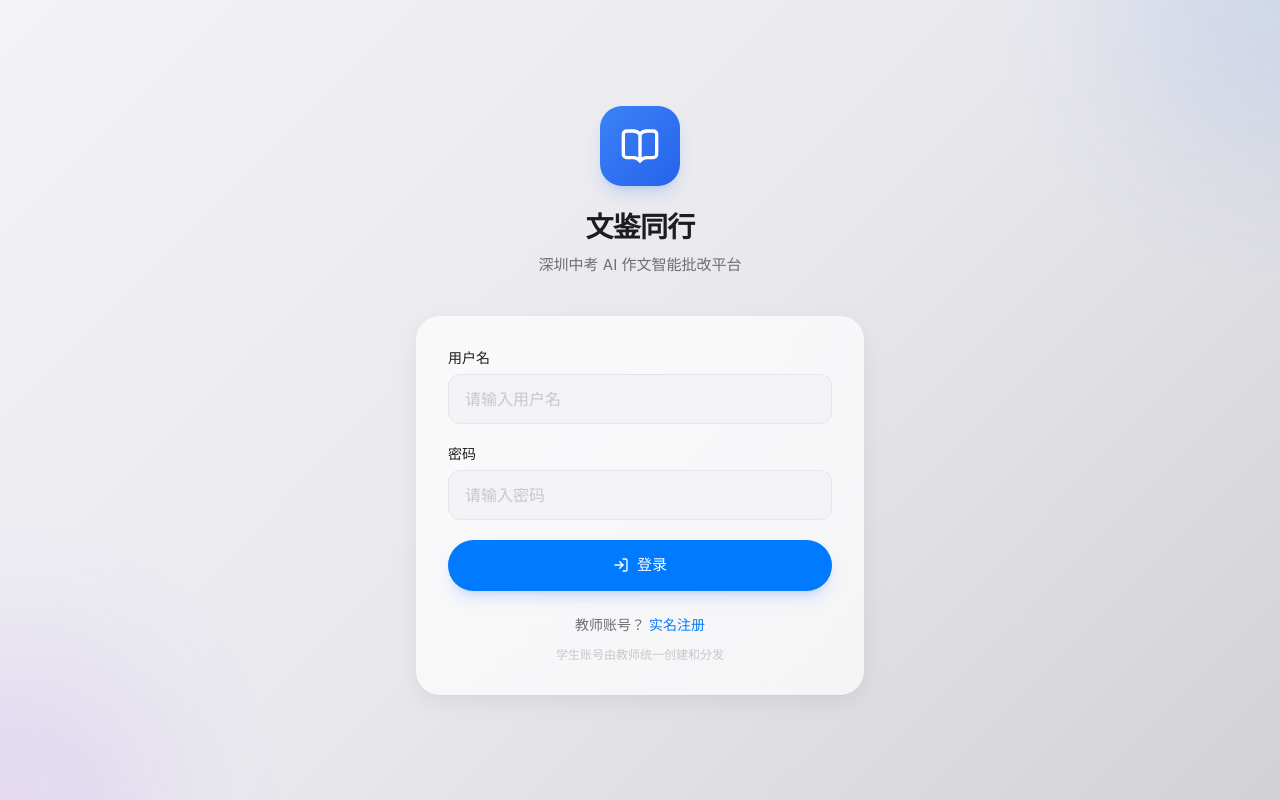
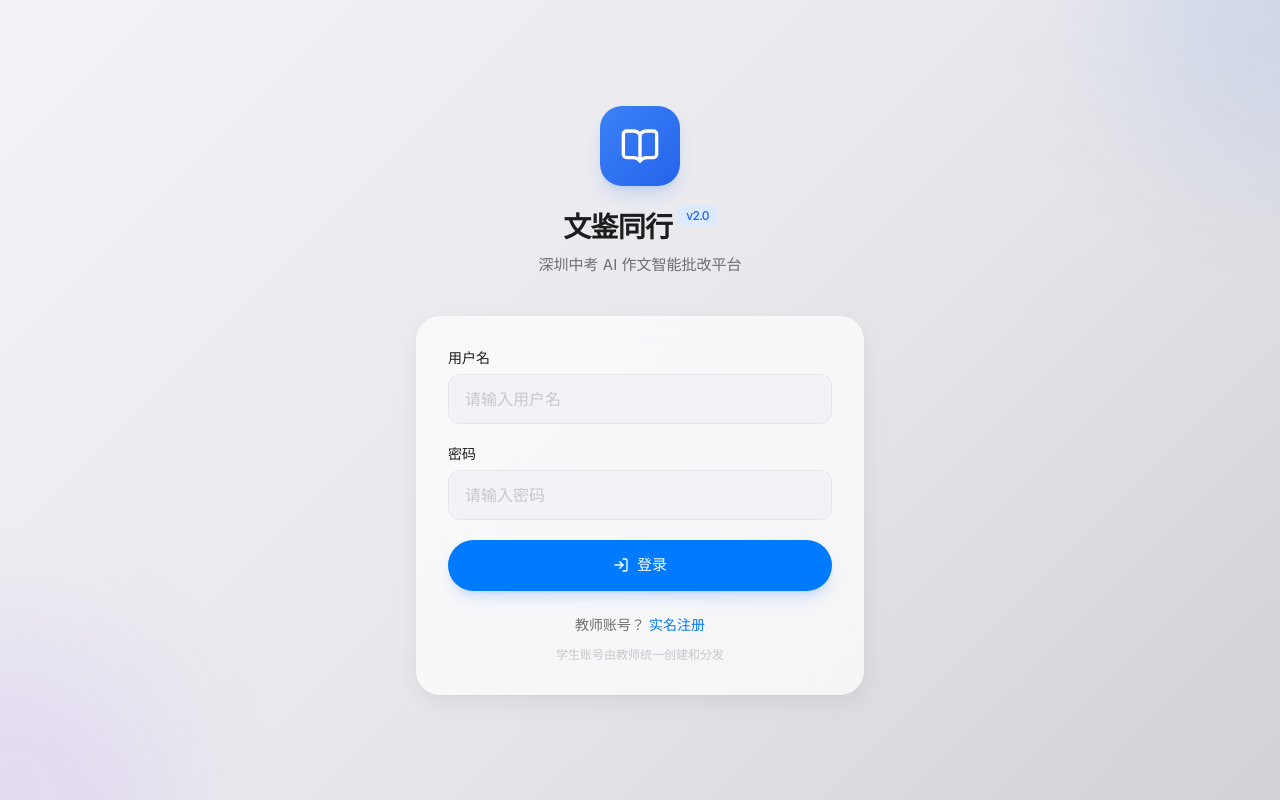
Before and after one commit to Y-zhi-vacuous/wenjiantongxing, a React (Vite) app in the folder frontend/: page /login in a window 1280 px wide. Built offline with nearby package versions, Linux system fonts and the light colour scheme.

Commit message:
fix: add unique timestamped image tag + v2.0 badge for deploy verification
- CI workflow now pushes both :latest and :YYYYMMDD-HHMMSS-SHA tags
- Login page shows v2.0 badge to visually confirm deployment version
- Unique tags prevent K8s image cache issues on Sealos

```diff
--- a/frontend/src/pages/Login.tsx
+++ b/frontend/src/pages/Login.tsx
@@ -42,7 +42,7 @@ export default function Login() {
           <div className="w-20 h-20 bg-gradient-to-br from-blue-500 to-blue-600 rounded-[22px] flex items-center justify-center mx-auto mb-5 shadow-lg shadow-blue-500/20">
             <BookOpen className="w-10 h-10 text-white" />
           </div>
-          <h1 className="text-[28px] font-bold text-apple-text tracking-tight">文鉴同行</h1>
+          <h1 className="text-[28px] font-bold text-apple-text tracking-tight">文鉴同行 <span className="inline-flex items-center px-2 py-0.5 rounded-md text-xs font-medium bg-blue-100 text-blue-600 align-top">v2.0</span></h1>
           <p className="text-apple-secondary mt-1.5 text-[15px]">深圳中考 AI 作文智能批改平台</p>
         </div>
         <div className="backdrop-blur-2xl bg-white/70 rounded-[24px] shadow-[0_1px_3px_rgba(0,0,0,0.04),0_8px_24px_rgba(0,0,0,0.06)] p-8">
```
